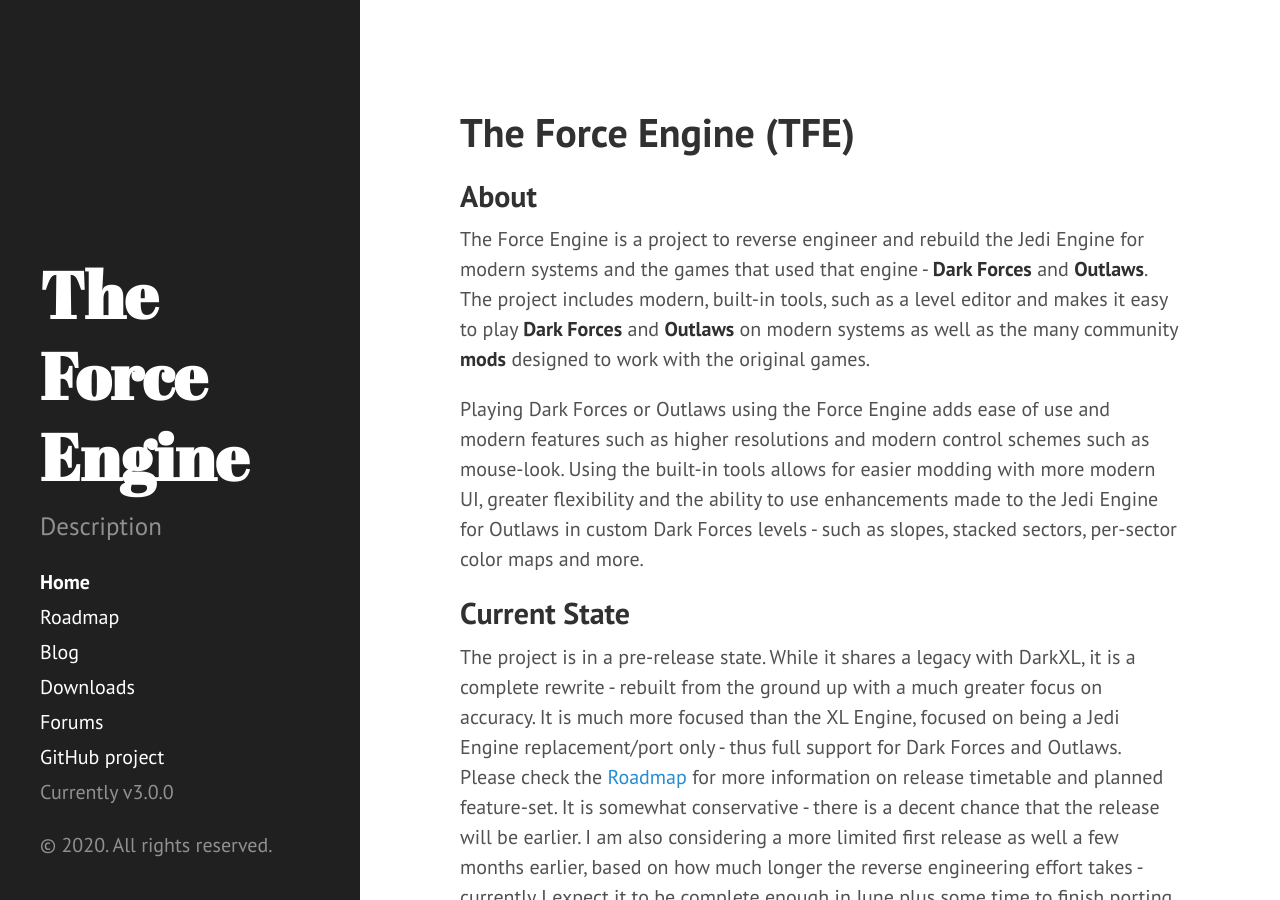
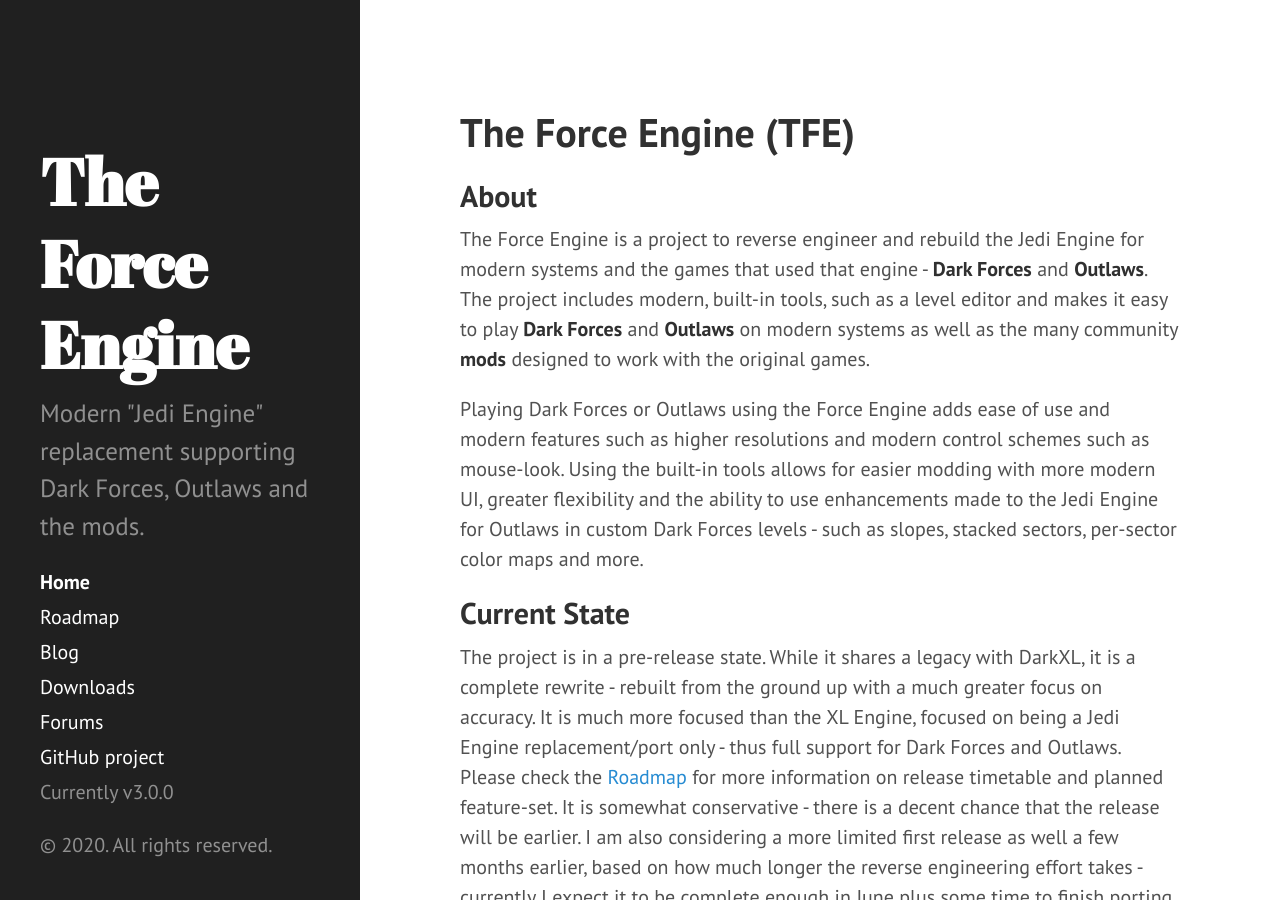
Before and after one commit to TheForceEngine/TheForceEngine.github.io, a Jekyll site: the page built from index.md, in a window 1280 px wide and 900 px high. Built offline with Jekyll 4.4.1, drawn with Linux system fonts in a browser that asks for light colours.

Commit message:
Update _config.yml

```diff
--- a/_config.yml
+++ b/_config.yml
@@ -1,7 +1,7 @@
 # Setup
 title:            The Force Engine
 tagline:          'Tag TBA'
-description:      'Description'
+description:      'Modern "Jedi Engine" replacement supporting Dark Forces, Outlaws and the mods.'
 url:              https://TheForceEngine.github.io
 baseurl:          ''
 paginate:         5
```
